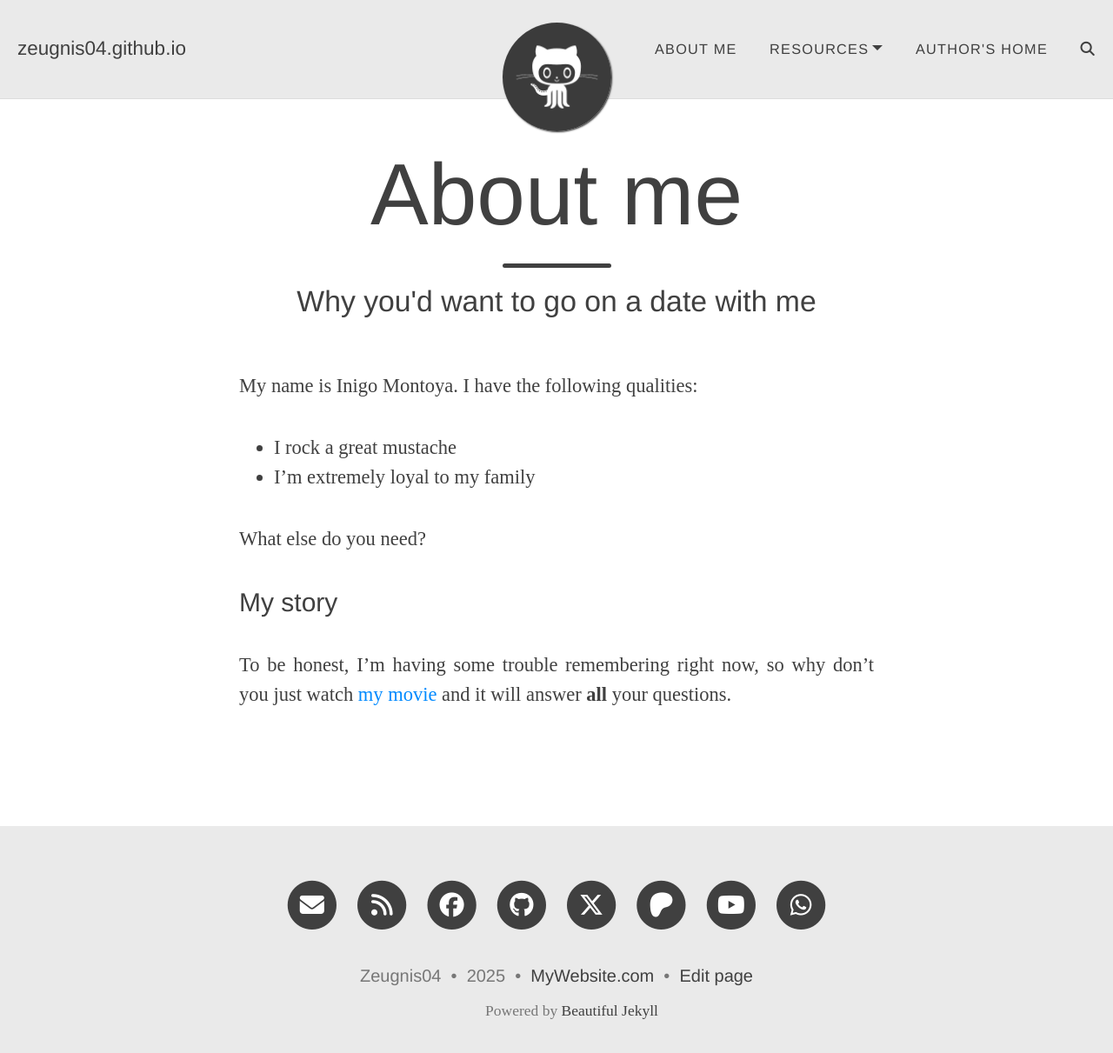
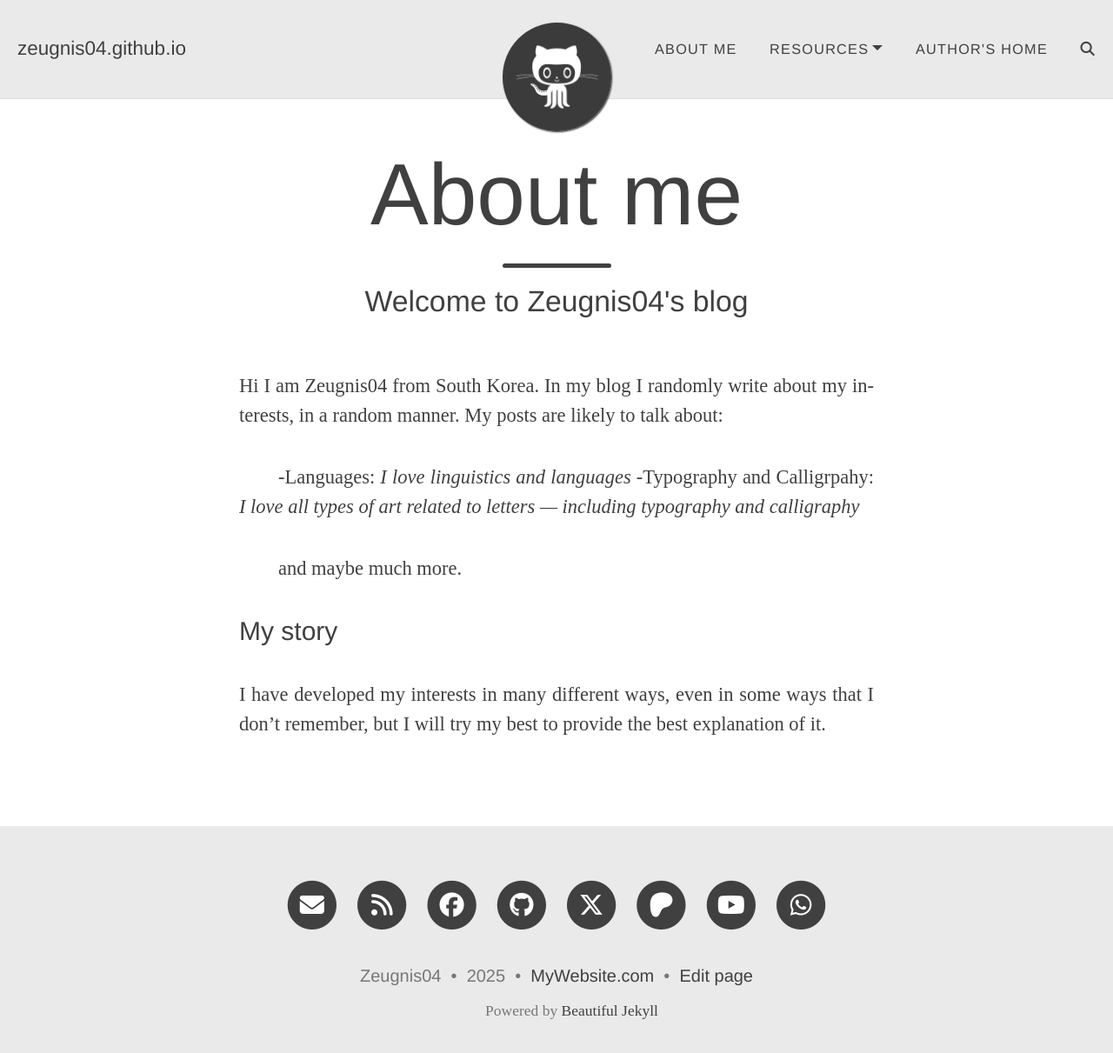
Before and after one commit to Zeugnis04/zeugnis04.github.io, a Jekyll site: the page built from aboutme.md, in a window 1280 px wide and 1238 px high. Shown: the top 1211 px of the window at 87% size. Built offline with Jekyll 4.4.1, drawn with Linux system fonts in a browser that asks for light colours; comment, search, counter and statistics services are not loaded.

Commit message:
add content

```diff
--- a/aboutme.md
+++ b/aboutme.md
@@ -1,16 +1,16 @@
 ---
 layout: page
 title: About me
-subtitle: Why you'd want to go on a date with me
+subtitle: Welcome to Zeugnis04's blog
 ---
 
-My name is Inigo Montoya. I have the following qualities:
+Hi I am Zeugnis04 from South Korea. In my blog I randomly write about my interests, in a random manner. My posts are likely to talk about:
 
-- I rock a great mustache
-- I'm extremely loyal to my family
+-Languages: *I love linguistics and languages*
+-Typography and Calligrpahy: *I love all types of art related to letters --- including typography and calligraphy*
 
-What else do you need?
+and maybe much more.
 
 ### My story
 
-To be honest, I'm having some trouble remembering right now, so why don't you just watch [my movie](https://en.wikipedia.org/wiki/The_Princess_Bride_%28film%29) and it will answer **all** your questions.
+I have developed my interests in many different ways, even in some ways that I don't remember, but I will try my best to provide the best explanation of it.
```
